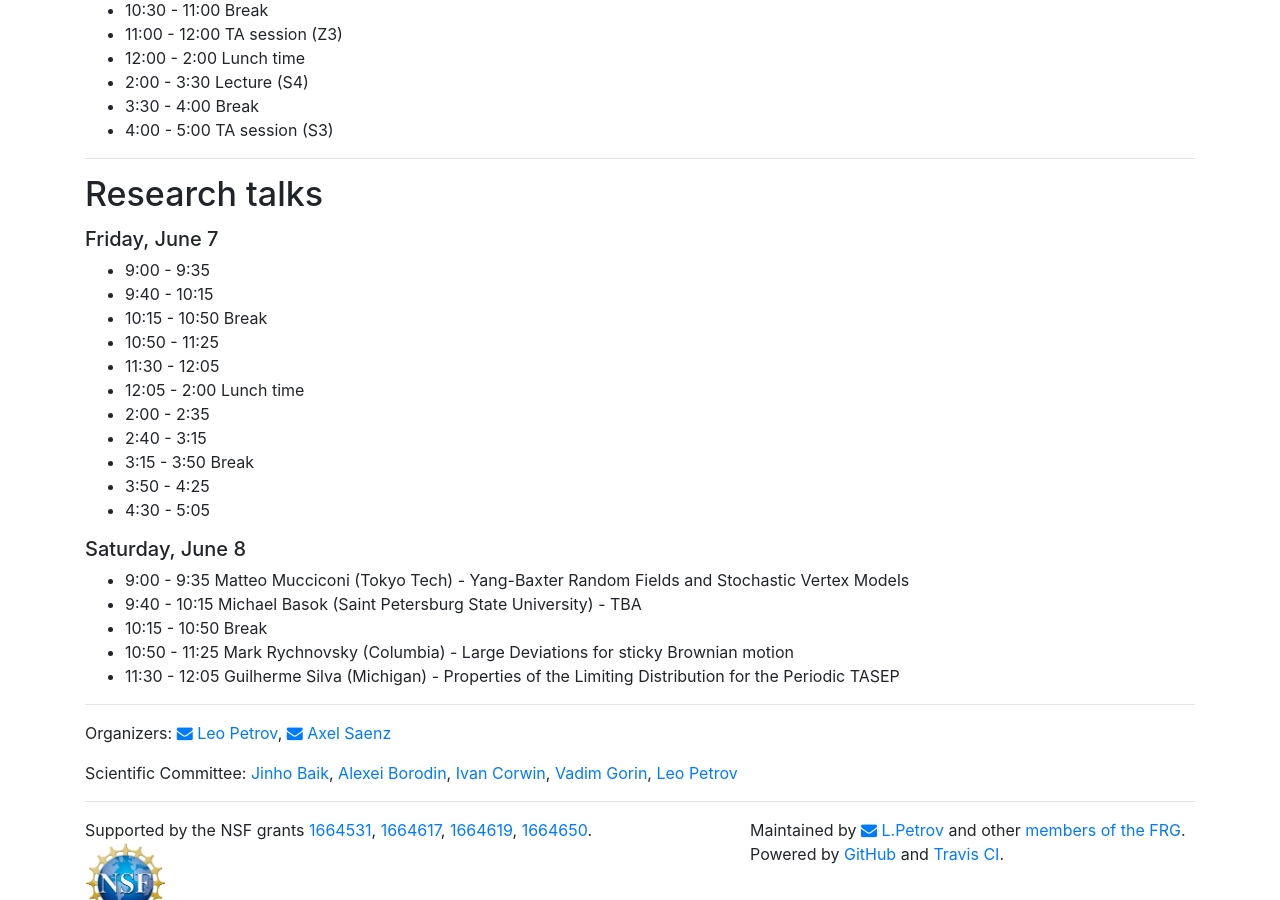
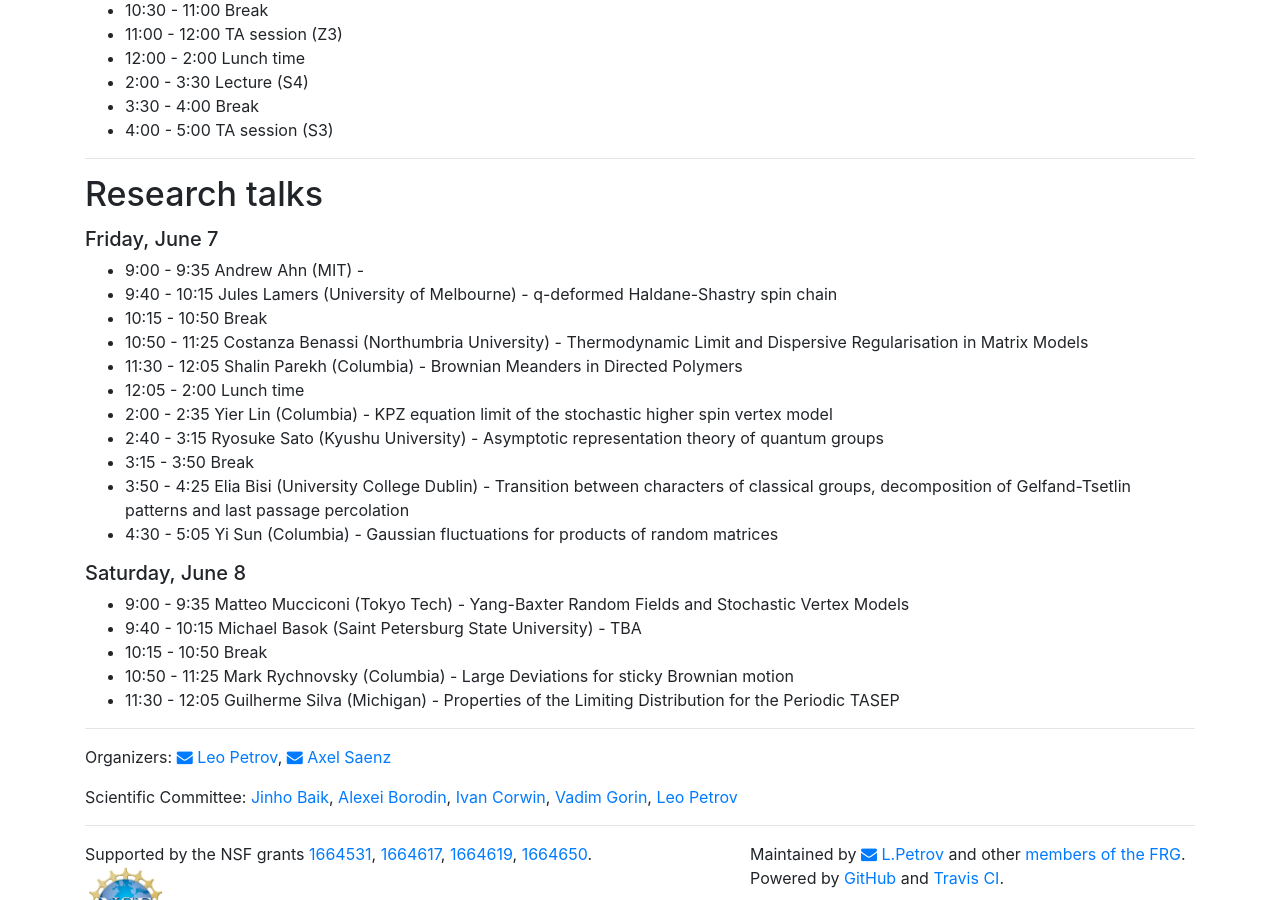
Before and after one commit to int-prob/int-prob-code, a Jekyll site: the page built from vipss2019/schedule.md, in a window 1280 px wide and 900 px high, scrolled down 2333 px. Built offline with Jekyll 4.4.1, drawn with Linux system fonts in a browser that asks for light colours; nearby versions of some CDN libraries; some of the changed lines change nothing that is shown.

Commit message:
add talks

```diff
--- a/vipss2019/schedule.md
+++ b/vipss2019/schedule.md
@@ -142,32 +142,65 @@ S = Sasamoto; Z = Zinn-Justin
 ##### Friday, June 7
 
 <ul>
-<li><details><summary>9:00 - 9:35</summary><div style="padding:10px">
-Abstract TBA
+<li><details><summary>9:00 - 9:35 Andrew Ahn (MIT) - </summary><div style="padding:10px">
+
 </div></details></li>
-<li><details><summary>9:40 - 10:15</summary><div style="padding:10px">
+<li><details><summary>9:40 - 10:15 Jules Lamers (University of Melbourne) - q-deformed Haldane-Shastry spin chain</summary><div style="padding:10px">
 Abstract TBA
 </div></details></li>
 <li>10:15 - 10:50 Break</li>
-<li><details><summary>10:50 - 11:25</summary><div style="padding:10px">
-Abstract TBA
+<li><details><summary>10:50 - 11:25 Costanza Benassi (Northumbria University) - Thermodynamic Limit and Dispersive Regularisation in Matrix Models</summary><div style="padding:10px">
+We show that Hermitian Matrix Models support the occurrence of a new type of phase transition characterised by dispersive regularisation of the order parameter near the critical point. Using the identification of the partition function with a solution of a reduction of the Toda hierarchy, known as Volterra system, we argue that the singularity is resolved via the onset of a multi-dimensional dispersive shock of the order parameter in the space of coupling constants. This analysis explains the origin and mechanism leading to the emergence of chaotic behaviours observed in M6 matrix models and extends its validity to even nonlinearity of arbitrary order. Based on a joint work with A. Moro (arXiv:1903.11473).
 </div></details></li>
-<li><details><summary>11:30 - 12:05</summary><div style="padding:10px">
-Abstract TBA
+<li><details><summary>11:30 - 12:05 Shalin Parekh (Columbia) - Brownian Meanders in Directed Polymers</summary><div style="padding:10px">
+Stochastic partial differential equations (SPDEs) such as the KPZ
+equation arise naturally as scaling limits of various probabilistic and
+physical models which are driven or directed by i.i.d. weights. However,
+obtaining precise information about the behavior of solutions to these
+SPDEs poses tremendous difficulties. So far, the most fruitful approach has
+been to look at exactly solvable models which converge to these SPDEs, and
+then extract information about the SPDE from the limiting models. One such
+exactly solvable model is the Log-Gamma directed polymer. In this talk, we
+will realize a multiplicative-noise stochastic heat equation on a half
+space as a limit of these Log-Gamma polymers, and we will prove a
+surprising identity in distribution for such equations using the exact
+solvability. Our analysis involves obtaining intricate estimates for random
+walks conditioned to stay positive.
 </div></details></li>
 <li>12:05 - 2:00 Lunch time</li>
-<li><details><summary>2:00 - 2:35</summary><div style="padding:10px">
-Abstract TBA
+<li><details><summary>2:00 - 2:35 Yier Lin (Columbia) - KPZ equation limit of the stochastic higher spin vertex model</summary><div style="padding:10px">
+We consider the stochastic higher spin six vertex model introduced by Corwin and Petrov with general integer spin parameter $I, J$. Starting from near stationary initial condition, we prove that the stochastic higher spin six vertex  model converges to the KPZ equation under weakly asymmetric scaling. This generalizes a result of Corwin et al.  from $I = J =1$ (stochastic six vertex model) to general $I, J$.
 </div></details></li>
-<li><details><summary>2:40 - 3:15</summary><div style="padding:10px">
-Abstract TBA
+<li><details><summary>2:40 - 3:15 Ryosuke Sato (Kyushu University) - Asymptotic representation theory of quantum groups</summary><div style="padding:10px">
+Asymptotic representation theory means studies of characters
+and unitary representations of inductive limit groups, for instance, the
+infinite-dimensional unitary group. A fundamental idea of asymptotic
+representation theory is to correspond characters to probability
+measures on a graph giving from branching rules of representations. In
+this talk, we discuss a natural quantization of this framework, that is,
+natural character theory of inductive systems of (compact) quantum
+groups. In particular, we give serious thought when a given inductive
+system consists of quantum unitary groups.
 </div></details></li>
 <li>3:15 - 3:50 Break</li>
-<li><details><summary>3:50 - 4:25</summary><div style="padding:10px">
-Abstract TBA
+<li><details><summary>3:50 - 4:25 Elia Bisi (University College Dublin) - Transition between characters of classical groups, decomposition
+of Gelfand-Tsetlin patterns and last passage percolation</summary><div style="padding:10px">
+We introduce two families of symmetric polynomials that interpolate between
+irreducible characters of Sp(2n,C) and SO(2n+1,C) and between irreducible
+characters of SO(2n,C) and SO(2n+1,C).
+We then study the last passage percolation model with various symmetries
+via a number of identities that involve orthogonal/symplectic characters
+and our interpolating polynomials, thus going beyond the link with
+classical Schur polynomials originally found by Baik and Rains. We
+achieve this by applying the Robinson-Schensted-Knuth correspondence to
+triangular arrays and using a decomposition procedure for Gelfand-Tsetlin
+patterns.
+As an application, we provide an explanation of why the Tracy-Widom GOE and
+GSE distributions from random matrix theory admit formulations in terms of
+both Fredholm determinants and Fredholm Pfaffians.
 </div></details></li>
-<li><details><summary>4:30 - 5:05</summary><div style="padding:10px">
-Abstract TBA
+<li><details><summary>4:30 - 5:05 Yi Sun (Columbia) - Gaussian fluctuations for products of random matrices</summary><div style="padding:10px">
+This talk concerns singular values of M-fold products of i.i.d. right-unitarily invariant N x N random matrix ensembles. As N tends to infinity, the height function of the Lyapunov exponents converges to a deterministic limit by work of Voiculescu and Nica-Speicher for M fixed and by work of Newman and Isopi-Newman for M tending to infinity with N.   In this talk, I will show for a variety of ensembles that fluctuations of these height functions about their mean converge to explicit Gaussian fields which are log-correlated for M fixed and have a white noise component for M tending to infinity with N.  These ensembles include rectangular Ginibre matrices, truncated Haar-random unitary matrices, and right-unitarily invariant matrices with fixed singular values.  I will sketch our technique, which derives a central limit theorem for global fluctuations via certain conditions on the multivariate Bessel generating function, a Laplace-transform-like object associated to the spectral measures of these matrix products. This is joint work with Vadim Gorin.
 </div></details></li>
 </ul>
 
```
